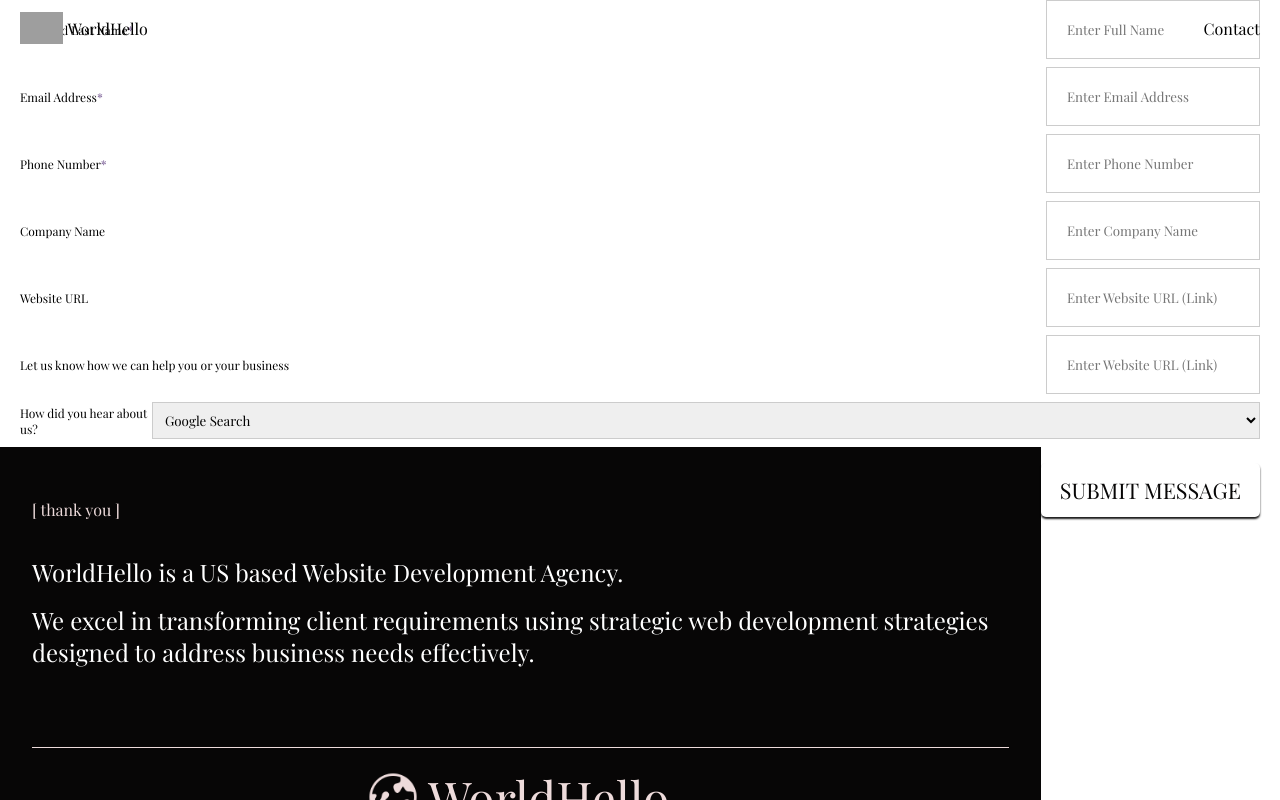
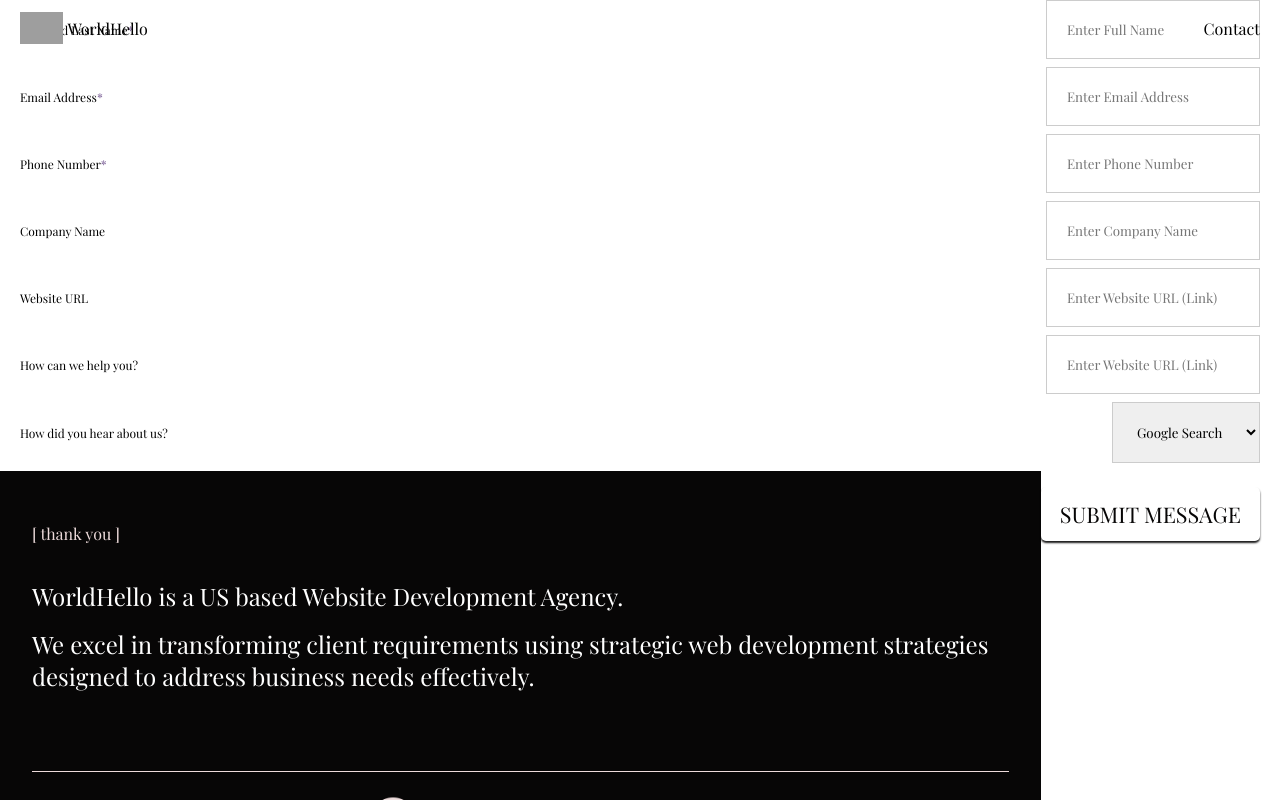
Before and after one commit to gtzjesus/WorldHello, a React (Vite) app: page /contact in a window 1280 px wide. Shown: the top 800 px of the page. Built offline with nearby package versions, Linux system fonts and the light colour scheme; no server answers; the database is empty; grey boxes are pictures that could not be loaded.

Commit message:
Still working on front-end of Modal + Form components

```diff
--- a/src/ui/form/Form.jsx
+++ b/src/ui/form/Form.jsx
@@ -55,9 +55,11 @@ const Error = styled.p`
 `;
 
 const Select = styled.select`
-  width: 100%;
-  padding: 8px;
+  max-width: 100%;
+  padding: var(--padding-small);
+  border: none;
   border: 1px solid #ccc;
+  float: left;
 `;
 
 const Option = styled.option``;
@@ -69,7 +71,7 @@ const Asterik = styled.span`
 
 const FormButton = styled.div`
   float: right;
-  margin: var(--margin-small) 0 var(--margin-form) 0;
+  margin: var(--margin-small) 0 var(--margin-small) 0;
 `;
 // ------------------------------
 // Component
@@ -207,9 +209,7 @@ function Form() {
       </HorizontalGroup>
       <FormGroup>
         <FormRow>
-          <Label htmlFor="howCanWeHelp">
-            Let us know how we can help you or your business
-          </Label>
+          <Label htmlFor="howCanWeHelp">How can we help you?</Label>
           <Input
             type="text"
             id="howCanWeHelp"
--- a/src/ui/modals/Modal.jsx
+++ b/src/ui/modals/Modal.jsx
@@ -30,6 +30,7 @@ const StyledModal = styled.div`
   align-items: center;
 
   overflow: none;
+  overflow: hidden;
 `;
 
 const ModalNav = styled.div`
```
